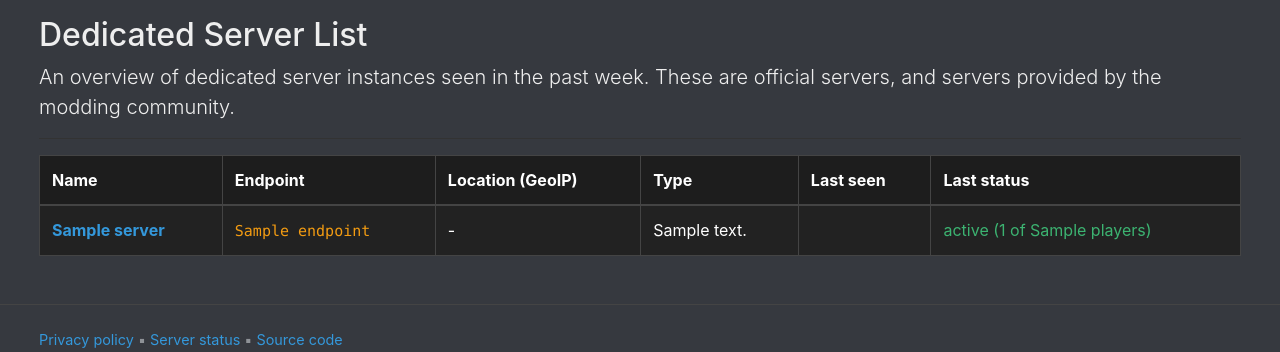
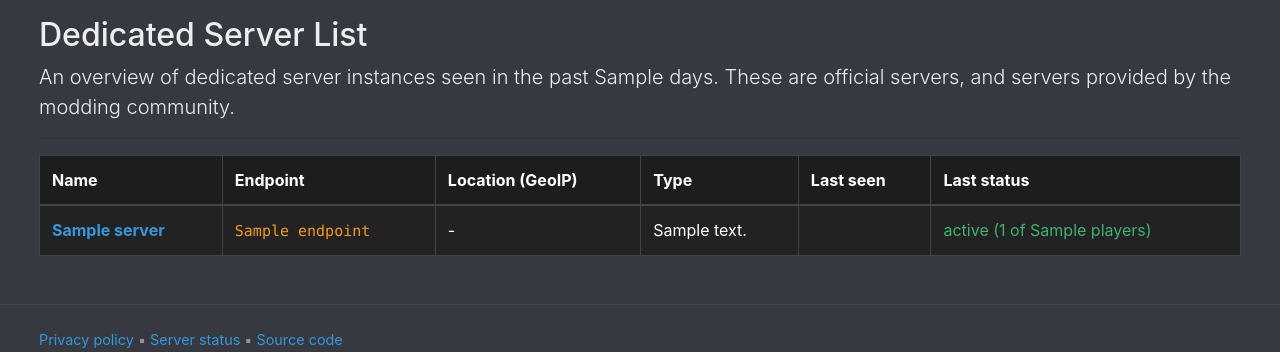
Before and after one commit to roydejong/bssb.app, a PHP site: template views/dedicated-servers.twig in a window 1280 px wide. Shown: the part 128-480 px from the top of the page. Run offline with PHP 8.4, Linux system fonts and the light colour scheme; the template is opened without the code that fills it: most values are stand-ins (such as "Sample title", 1, 10 or a date in 2020); style sheets or scripts are compiled from the project's sources; some libraries are stand-ins or nearby versions.

Commit message:
tweak(dedicated-servers): set activity cutoff to 3 days

```diff
--- a/views/dedicated-servers.twig
+++ b/views/dedicated-servers.twig
@@ -17,7 +17,7 @@
         <div class="stats-page">
 
             <h1>Dedicated Server List</h1>
-            <p class="lead">An overview of dedicated server instances seen in the past week. These are official servers, and servers provided by the modding community.</p>
+            <p class="lead">An overview of dedicated server instances seen in the past {{ cutoffDays }} days. These are official servers, and servers provided by the modding community.</p>
 
             <hr />
 
```
